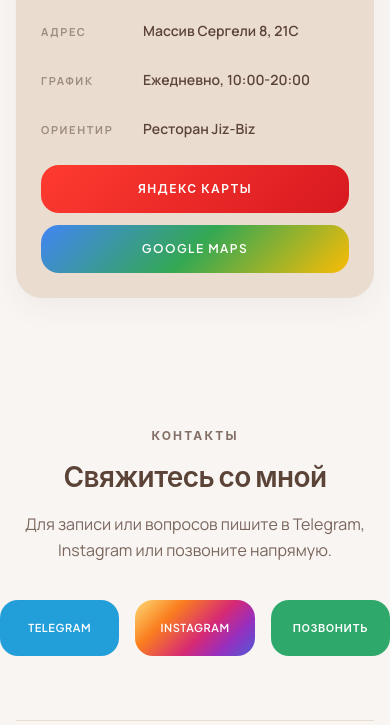
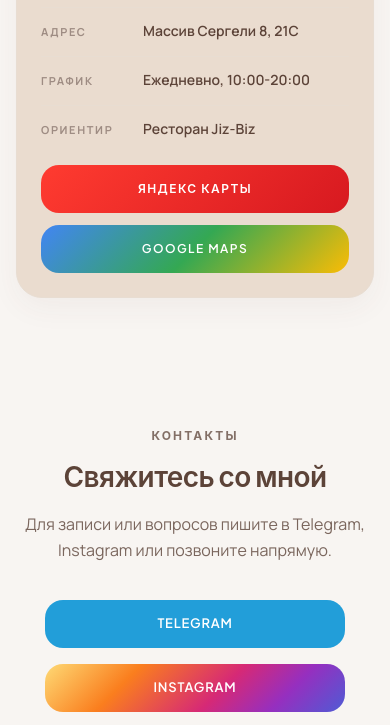
Before and after one commit to umidgaipov/ms-adel-site, a plain HTML site: page index.html in a window 390 px wide. Shown: the part 11166-11891 px from the top of the page. Drawn offline with Linux system fonts and the light colour scheme.

Commit message:
fix(mobile): stack contact buttons vertically, narrow centered column instead of full width

```diff
--- a/css/styles.css
+++ b/css/styles.css
@@ -2752,18 +2752,17 @@ p:last-child {
     .hero-actions { flex-direction: column; }
     .hero-btn-cta, .button, .btn { width: 100%; }
     .contact-actions {
-        flex-direction: row;
+        flex-direction: column;
         flex-wrap: nowrap;
-        justify-content: center;
+        align-items: center;
+        max-width: 300px;
+        margin-inline: auto;
     }
     .contact-actions .contact-button {
-        width: auto;
-        flex: 1 1 0;
-        min-width: 0;
-        padding: 12px 6px;
-        font-size: 11px;
-        letter-spacing: 0.05em;
-        white-space: nowrap;
+        flex: none;
+        min-height: 48px;
+        padding: 12px 20px;
+        letter-spacing: 0.06em;
     }
     .hero-note { justify-content: center; text-align: center; }
     .review-card { width: 290px; }
```
